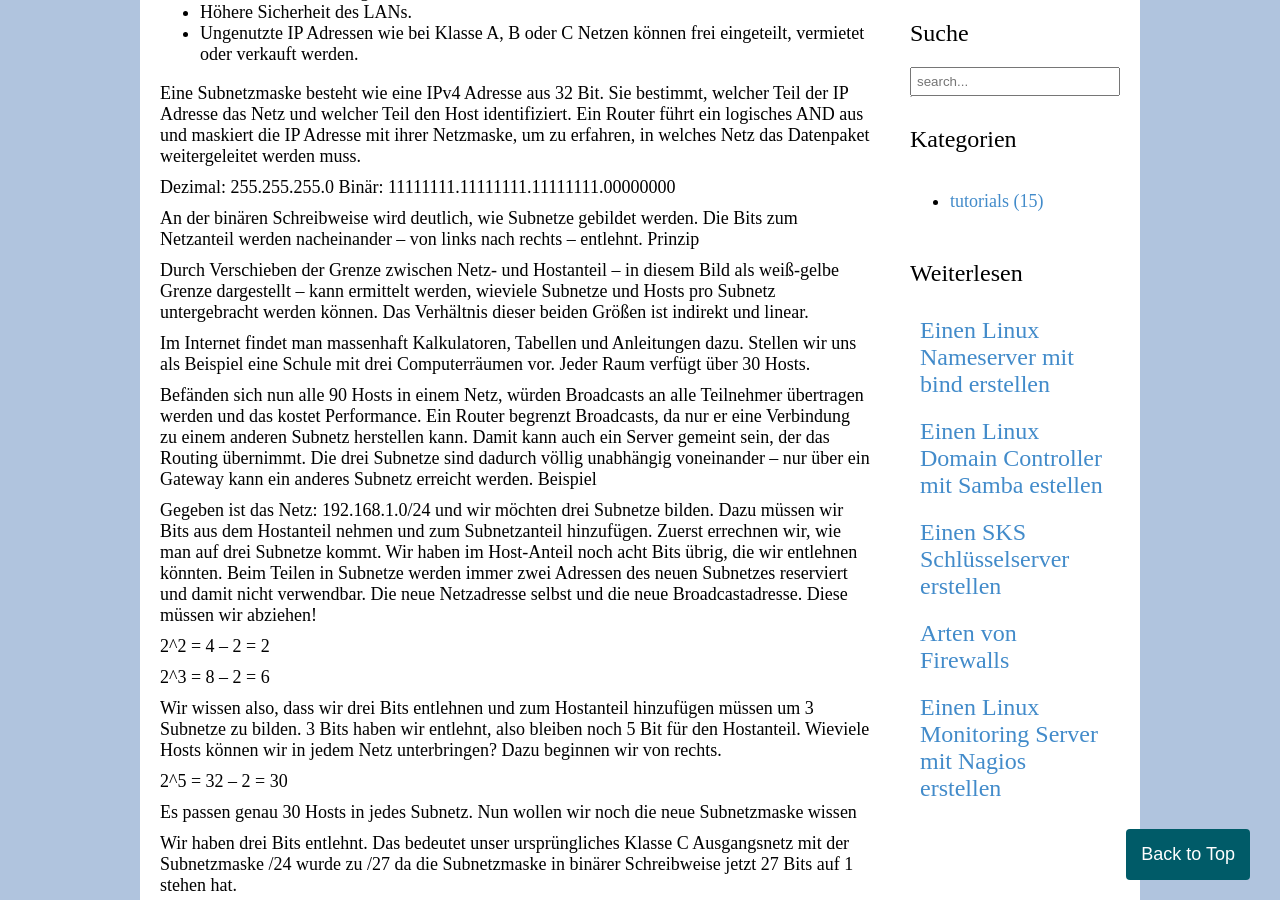
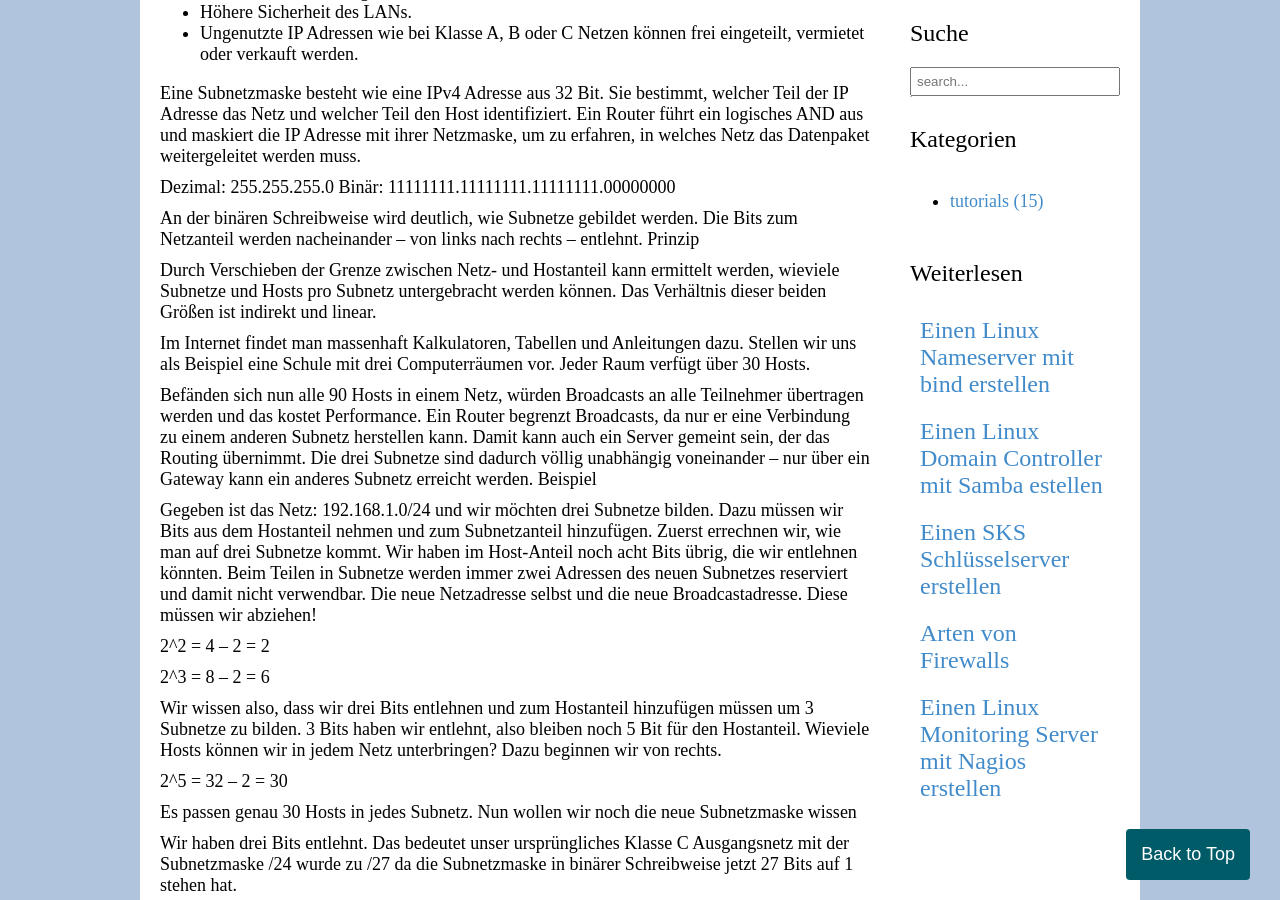
Before and after one commit to zarat/zarat.github.io, a Jekyll site: the page built from _posts/2018-05-22-subnetze.markdown, in a window 1280 px wide and 900 px high, scrolled down 670 px. Built offline with Jekyll 4.4.1, drawn with Linux system fonts in a browser that asks for light colours.

Commit message:
Update 2018-05-22-subnetze.markdown

```diff
--- a/_posts/2018-05-22-subnetze.markdown
+++ b/_posts/2018-05-22-subnetze.markdown
@@ -38,7 +38,7 @@ Binär: 11111111.11111111.11111111.00000000
 An der binären Schreibweise wird deutlich, wie Subnetze gebildet werden. Die Bits zum Netzanteil werden nacheinander – von links nach rechts – entlehnt.
 Prinzip
 
-Durch Verschieben der Grenze zwischen Netz- und Hostanteil – in diesem Bild als weiß-gelbe Grenze dargestellt – kann ermittelt werden, wieviele Subnetze und Hosts pro Subnetz untergebracht werden können. Das Verhältnis dieser beiden Größen ist indirekt und linear.
+Durch Verschieben der Grenze zwischen Netz- und Hostanteil kann ermittelt werden, wieviele Subnetze und Hosts pro Subnetz untergebracht werden können. Das Verhältnis dieser beiden Größen ist indirekt und linear.
 
 Im Internet findet man massenhaft Kalkulatoren, Tabellen und Anleitungen dazu. Stellen wir uns als Beispiel eine Schule mit drei Computerräumen vor. Jeder Raum verfügt über 30 Hosts.
 
```
